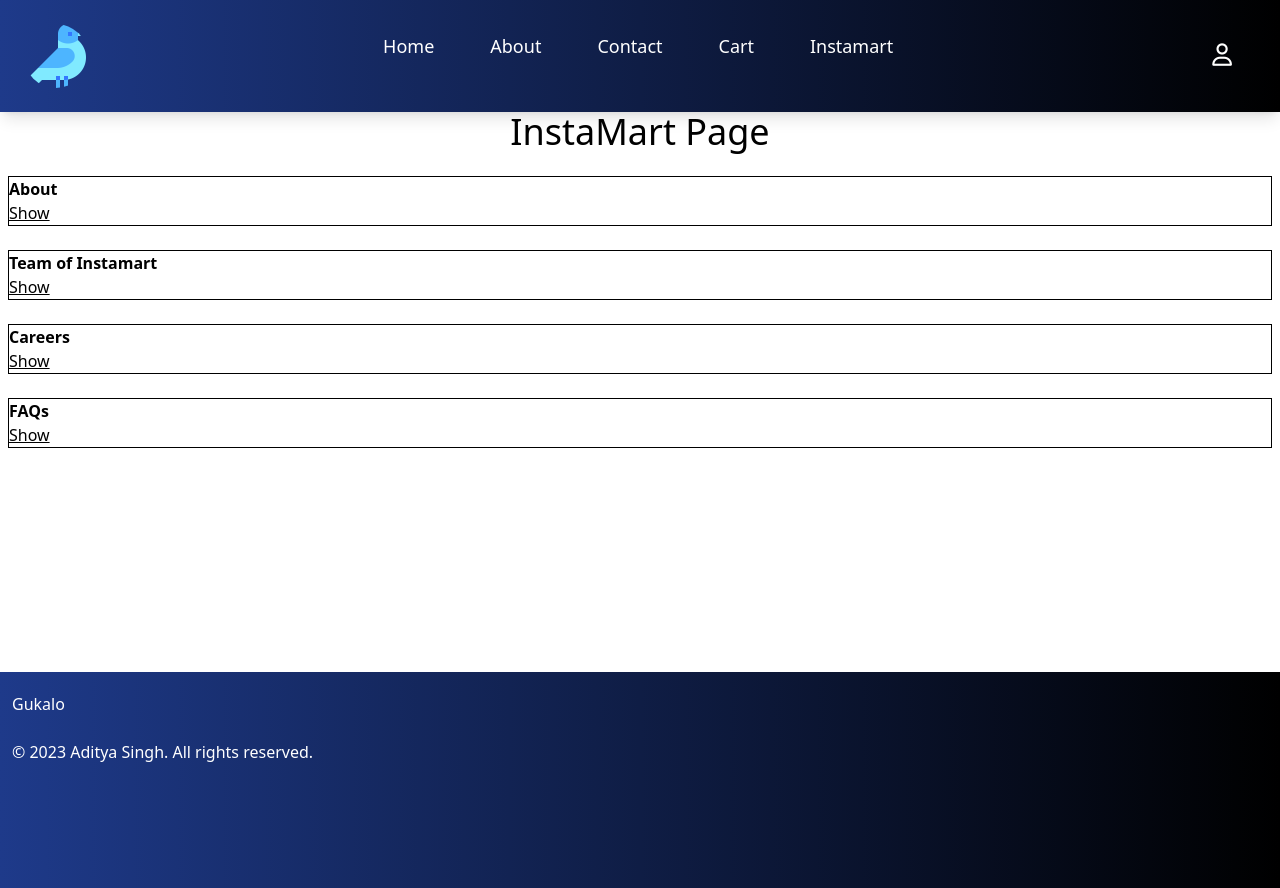
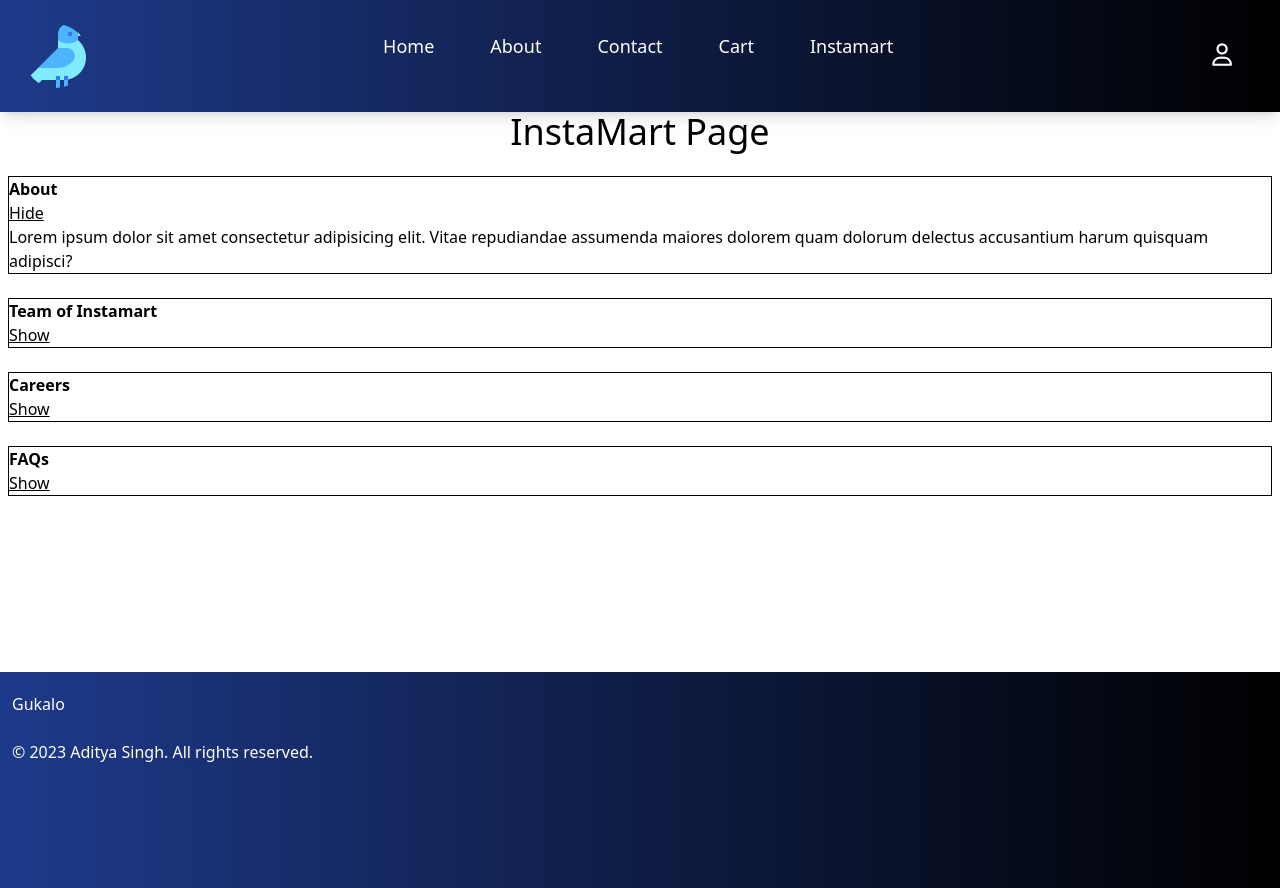
Before and after one commit to audible123/Swiggy-Clone, a React (Vite) app: page /instamart in a window 1280 px wide. Built offline with nearby package versions, Linux system fonts and the light colour scheme.

Commit message:
before the accordian homework

```diff
--- a/src/components/Instamart.js
+++ b/src/components/Instamart.js
@@ -1,8 +1,8 @@
 import { title } from 'process';
 import React, { useState } from 'react';
 
-function Section({title,description}){
-    const [isVisible,setIsVisible]=useState(false);
+function Section({title,description,isVisible,setIsVisible}){
+    // const [isVisible,setIsVisible]=useState(false);
     return (
         <div className='border border-black mt-6 mx-2'>
             <h3 className='font-bold'>{title}</h3>
@@ -20,6 +20,7 @@ function Section({title,description}){
 
 
 function Instamart(){
+    const [visiblecomp,setVisiblecomp]=useState("about");
     return (
         <div className='h-[70vh]'>
             <h1 className='text-center text-4xl
@@ -27,19 +28,27 @@ function Instamart(){
 
             <Section
             title={"About"}
-            description={"Lorem ipsum dolor sit amet consectetur adipisicing elit. Vitae repudiandae assumenda maiores dolorem quam dolorum delectus accusantium harum quisquam adipisci?"} />
+            description={"Lorem ipsum dolor sit amet consectetur adipisicing elit. Vitae repudiandae assumenda maiores dolorem quam dolorum delectus accusantium harum quisquam adipisci?"}
+            isVisible={visiblecomp==="about"}
+            setIsVisible={()=>setVisiblecomp("about")} />
 
             <Section
             title={"Team of Instamart"}
-            description={"Lorem ipsum dolor sit amet consectetur adipisicing elit. Vitae repudiandae assumenda maiores dolorem quam dolorum delectus accusantium harum quisquam adipisci?"} />
+            description={"Lorem ipsum dolor sit amet consectetur adipisicing elit. Vitae repudiandae assumenda maiores dolorem quam dolorum delectus accusantium harum quisquam adipisci?"}
+            isVisible={visiblecomp==="team"}
+            setIsVisible={()=>setVisiblecomp("team")} />
 
             <Section
             title={"Careers"}
-            description={"Lorem ipsum dolor sit amet consectetur adipisicing elit. Vitae repudiandae assumenda maiores dolorem quam dolorum delectus accusantium harum quisquam adipisci?"} />
+            description={"Lorem ipsum dolor sit amet consectetur adipisicing elit. Vitae repudiandae assumenda maiores dolorem quam dolorum delectus accusantium harum quisquam adipisci?"}
+            isVisible={visiblecomp==="career"}
+            setIsVisible={()=>setVisiblecomp("career")} />
 
             <Section
             title={"FAQs"}
-            description={"Lorem ipsum dolor sit amet consectetur adipisicing elit. Vitae repudiandae assumenda maiores dolorem quam dolorum delectus accusantium harum quisquam adipisci?"} />
+            description={"Lorem ipsum dolor sit amet consectetur adipisicing elit. Vitae repudiandae assumenda maiores dolorem quam dolorum delectus accusantium harum quisquam adipisci?"}
+            isVisible={visiblecomp==="faq"}
+            setIsVisible={()=>setVisiblecomp("faq")}/>
 
         </div>
     )
```
